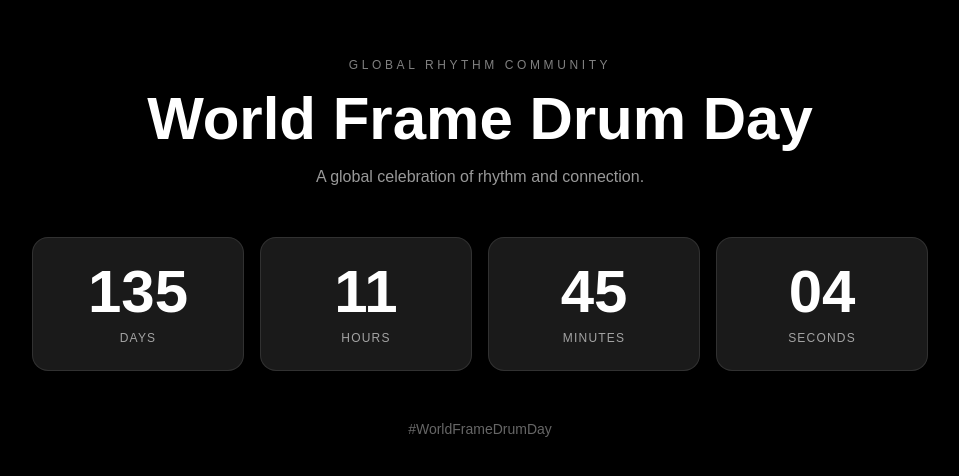
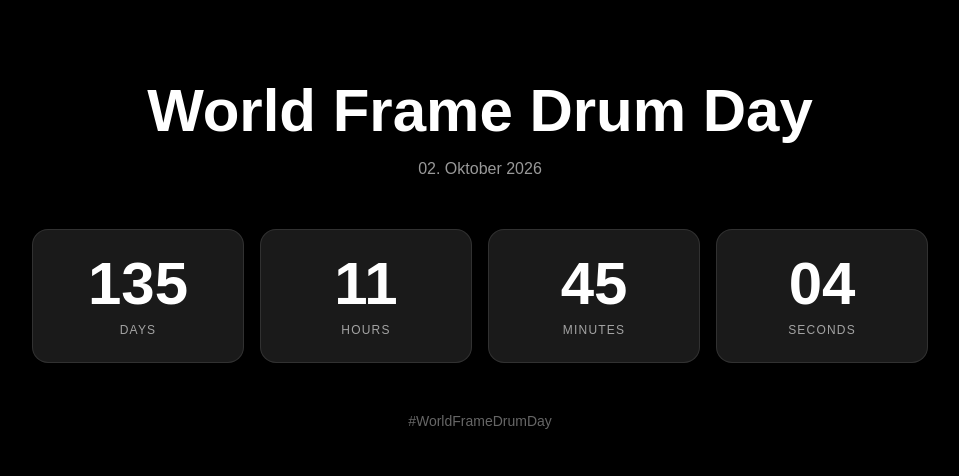
Before and after one commit to tmymc3/world-frame-drum-day, a Next.js app: page / in a window 1280 px wide. Shown: the part 152-628 px from the top of the page, without its empty margins (160-1119 px from the left). Built offline with nearby package versions, Linux system fonts and the light colour scheme.

Commit message:
update design text

```diff
--- a/app/page.tsx
+++ b/app/page.tsx
@@ -45,16 +45,12 @@ export default function Home() {
     <main className="min-h-screen bg-black text-white flex items-center justify-center px-6">
       <div className="max-w-4xl w-full text-center">
 
-        <p className="text-xs tracking-[0.3em] uppercase text-white/50">
-          Global Rhythm Community
-        </p>
-
         <h1 className="text-4xl md:text-6xl font-bold mt-4">
           World Frame Drum Day
         </h1>
 
         <p className="text-white/60 mt-4">
-          A global celebration of rhythm and connection.
+          02. Oktober 2026
         </p>
 
         <div className="grid grid-cols-2 md:grid-cols-4 gap-4 my-12">
```
